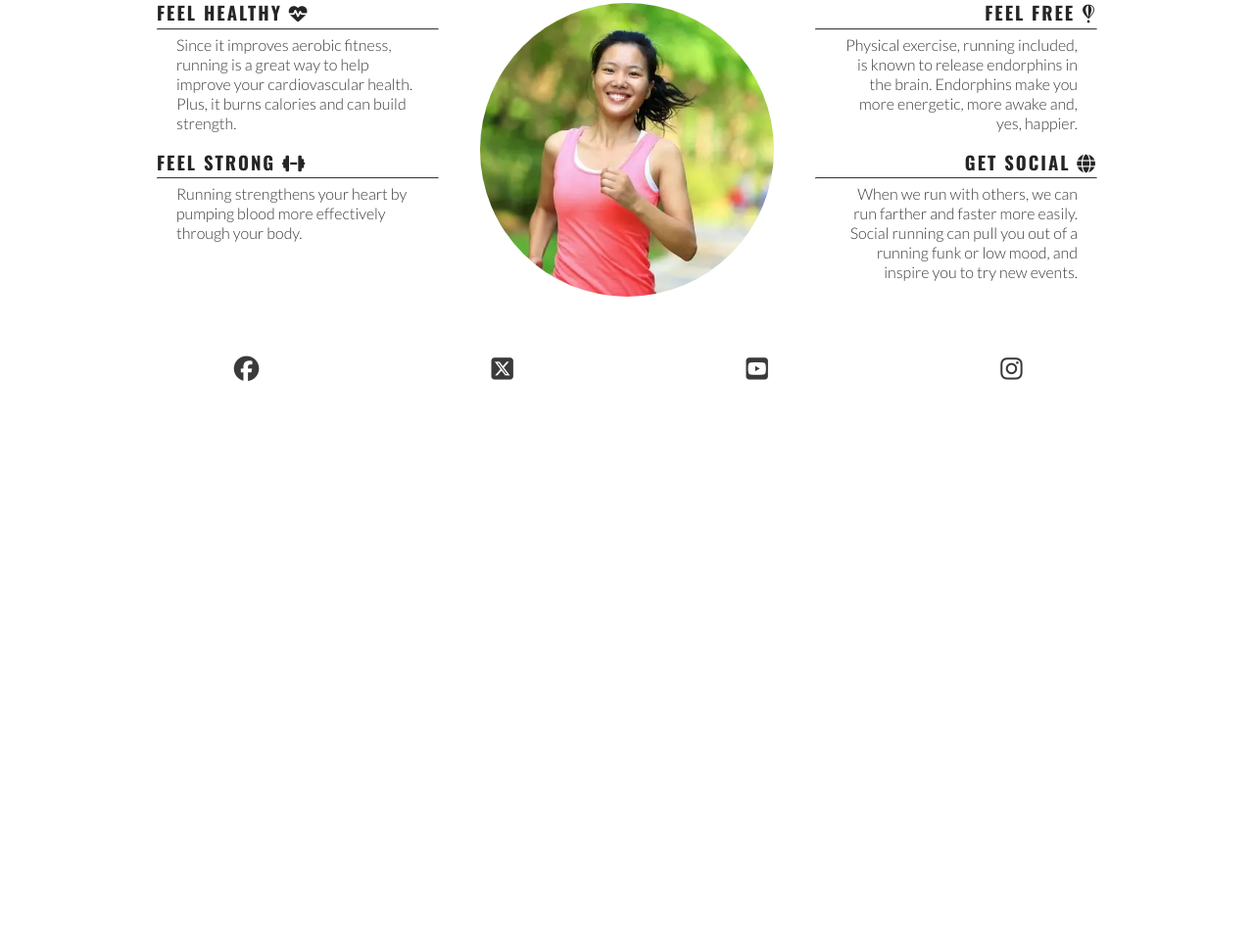
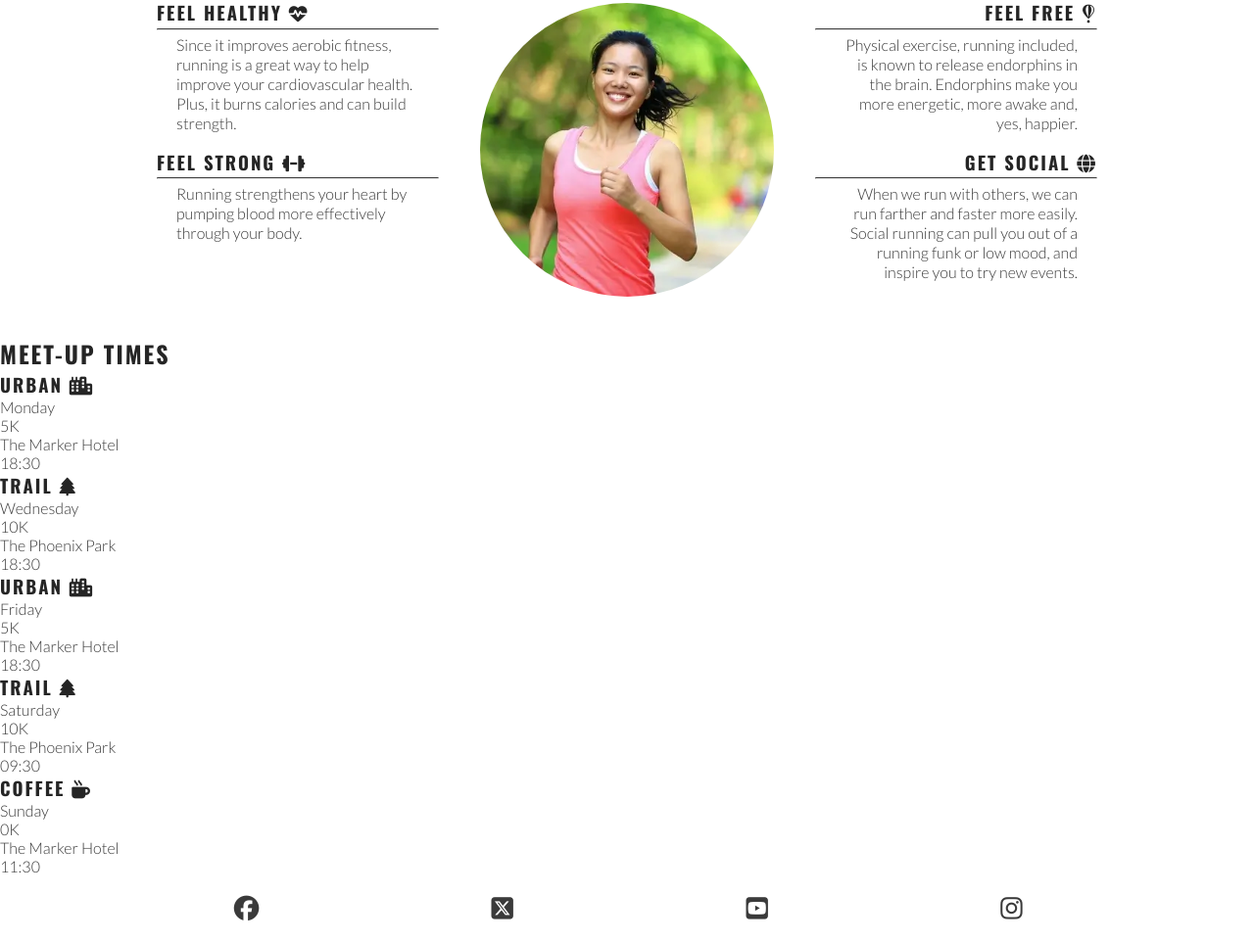
Before and after one commit to John-Kingham/love-running, a plain HTML site: page index.html in a window 1280 px wide. Shown: the part 782-1744 px from the top of the page at 98% size. Before the commit the page ends 1193 px from the top, so only its background shows below. Drawn offline with nearby package versions, Linux system fonts and the light colour scheme.

Commit message:
Add meetups section on HTML

```diff
--- a/index.html
+++ b/index.html
@@ -67,7 +67,10 @@
                 <div id="benefits">
                     <div id="benefits-physical">
                         <div>
-                            <h3>Feel Healthy <i class="fa-solid fa-heart-pulse"></i></h3>
+                            <h3>
+                                Feel Healthy
+                                <i class="fa-solid fa-heart-pulse"></i>
+                            </h3>
                             <hr />
                             <p>
                                 Since it improves aerobic fitness, running is a
@@ -77,7 +80,9 @@
                             </p>
                         </div>
                         <div>
-                            <h3>Feel Strong <i class="fa-solid fa-dumbbell"></i></h3>
+                            <h3>
+                                Feel Strong <i class="fa-solid fa-dumbbell"></i>
+                            </h3>
                             <hr />
                             <p>
                                 Running strengthens your heart by pumping blood
@@ -97,7 +102,9 @@
                             </p>
                         </div>
                         <div>
-                            <h3>Get Social <i class="fa-solid fa-globe"></i></h3>
+                            <h3>
+                                Get Social <i class="fa-solid fa-globe"></i>
+                            </h3>
                             <hr />
                             <p>
                                 When we run with others, we can run farther and
@@ -112,6 +119,47 @@
                     </div>
                 </div>
             </section>
+            <!-- Meetup times section -->
+             <section id="meetups">
+                <h2>Meet-up Times</h2>
+                <div id="times">
+                    <div>
+                        <h3>Urban <i class="fa-solid fa-city"></i></h3>
+                        <p>Monday</p>
+                        <p>5K</p>
+                        <p>The Marker Hotel</p>
+                        <p>18:30</p>
+                    </div>
+                    <div>
+                        <h3>Trail <i class="fa-solid fa-tree"></i></h3>
+                        <p>Wednesday</p>
+                        <p>10K</p>
+                        <p>The Phoenix Park</p>
+                        <p>18:30</p>
+                    </div>
+                    <div>
+                        <h3>Urban <i class="fa-solid fa-city"></i></h3>
+                        <p>Friday</p>
+                        <p>5K</p>
+                        <p>The Marker Hotel</p>
+                        <p>18:30</p>
+                    </div>
+                    <div>
+                        <h3>Trail <i class="fa-solid fa-tree"></i></h3>
+                        <p>Saturday</p>
+                        <p>10K</p>
+                        <p>The Phoenix Park</p>
+                        <p>09:30</p>
+                    </div>
+                    <div>
+                        <h3>Coffee <i class="fa-solid fa-mug-hot"></i></h3>
+                        <p>Sunday</p>
+                        <p>0K</p>
+                        <p>The Marker Hotel</p>
+                        <p>11:30</p>
+                    </div>
+                </div>
+             </section>
         </main>
         <!-- Footer -->
         <footer>
```
